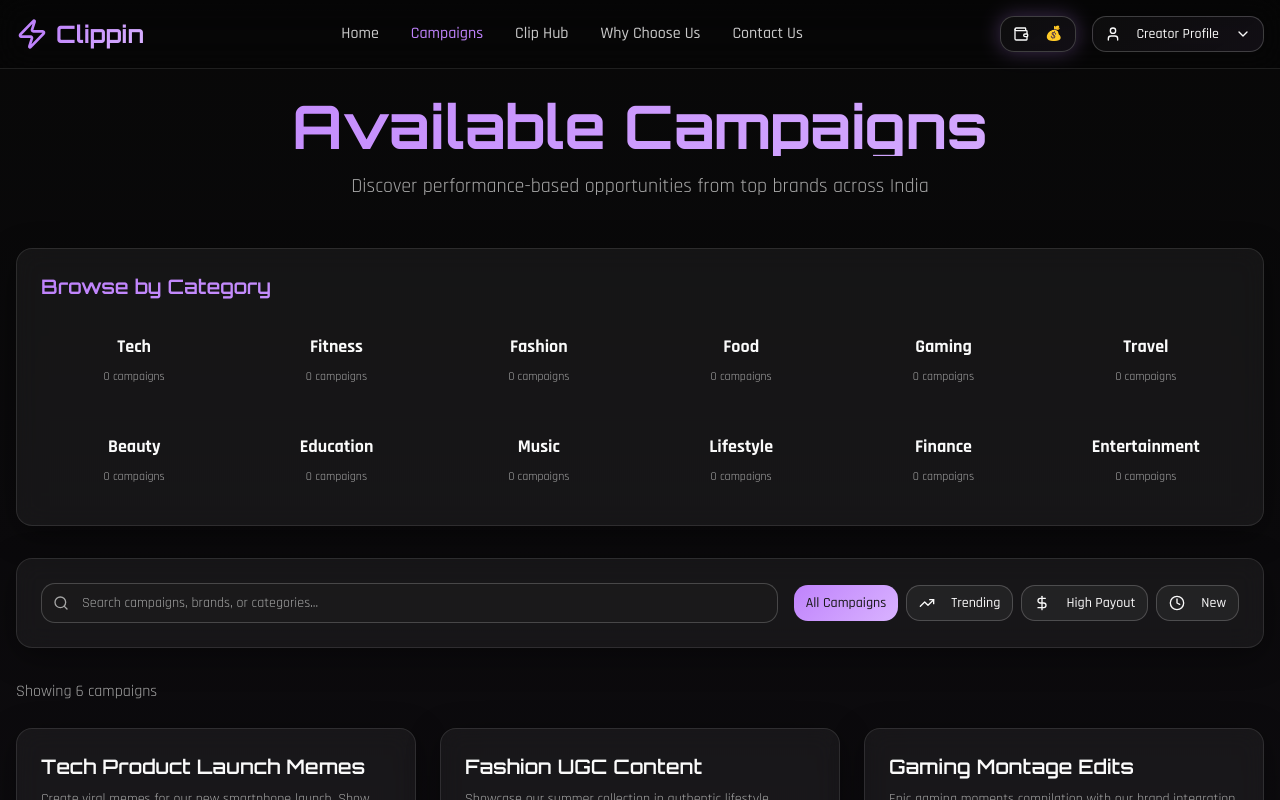
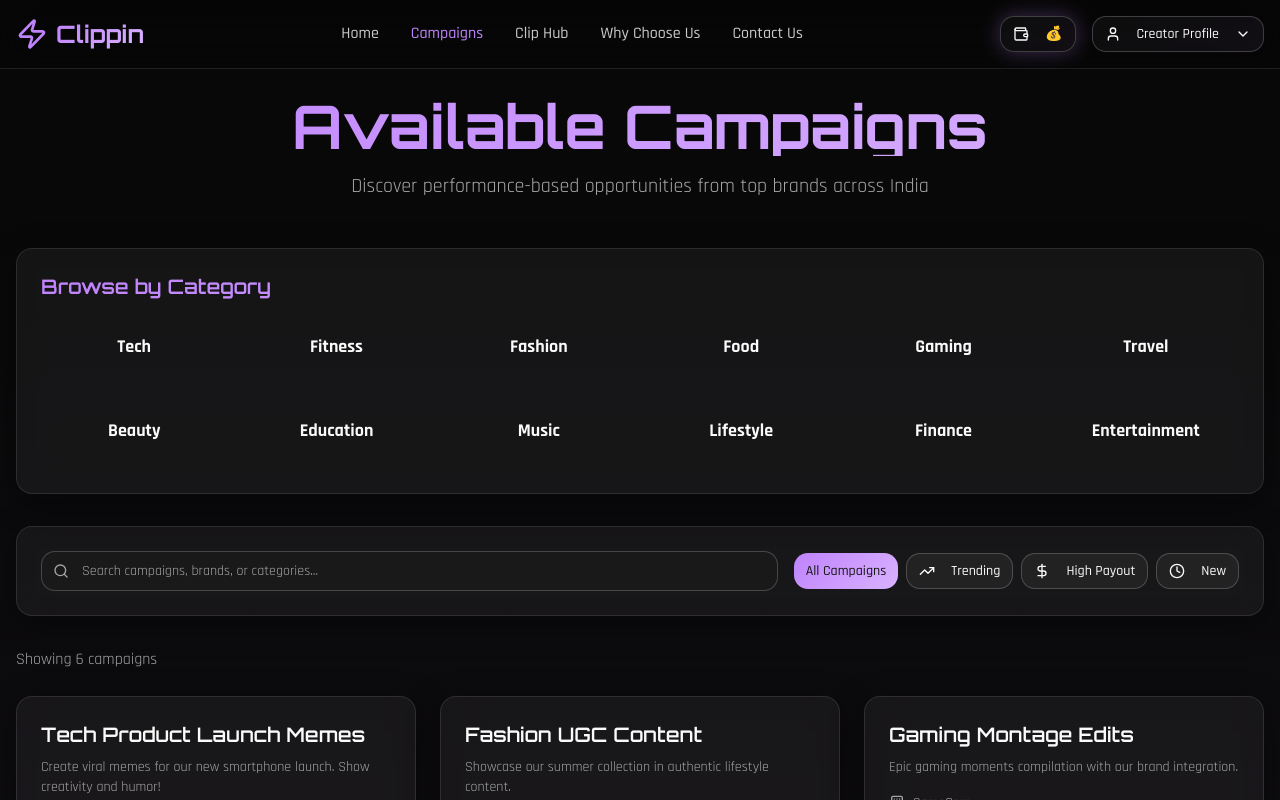
Before and after one commit to zohn-25/clippin-creator-hub, a React (Vite) app: page /campaigns in a window 1280 px wide. Shown: the top 800 px of the page. Built offline with nearby package versions, Linux system fonts and the light colour scheme.

Commit message:
Remove "0 campaigns" text
Remove the text "0 campaigns" from the available campaigns section on the campaigns page.

```diff
--- a/src/pages/Campaigns.tsx
+++ b/src/pages/Campaigns.tsx
@@ -76,9 +76,11 @@ export const Campaigns = () => {
                 <div className="text-lg font-rajdhani font-bold mb-2 group-hover:scale-110 transition-transform">
                   {category}
                 </div>
-                <p className="text-xs text-muted-foreground">
-                  {campaigns.filter(c => c.category.toLowerCase() === category.toLowerCase()).length} campaigns
-                </p>
+                {campaigns.filter(c => c.category.toLowerCase() === category.toLowerCase()).length > 0 && (
+                  <p className="text-xs text-muted-foreground">
+                    {campaigns.filter(c => c.category.toLowerCase() === category.toLowerCase()).length} campaigns
+                  </p>
+                )}
               </div>
             ))}
           </div>
```
